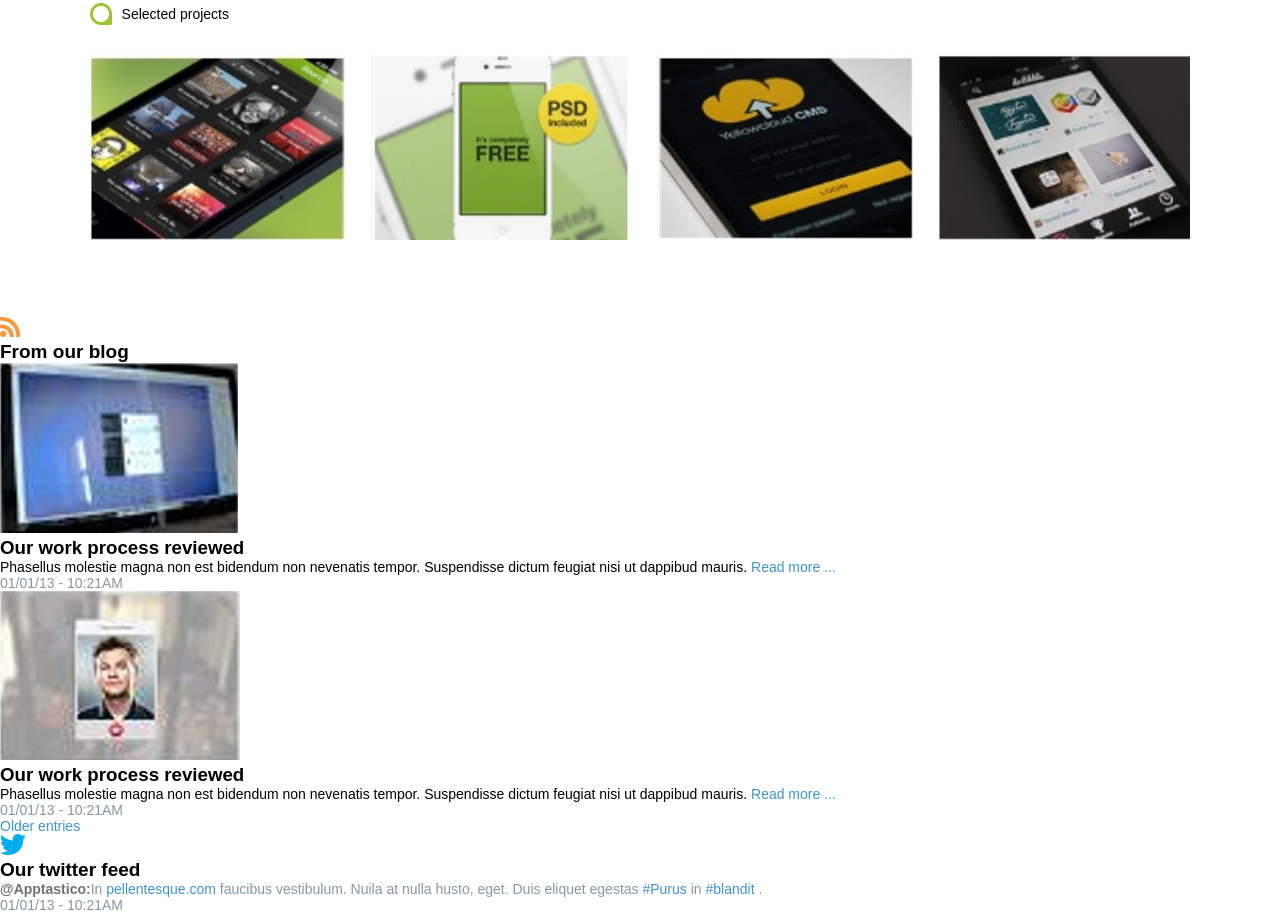
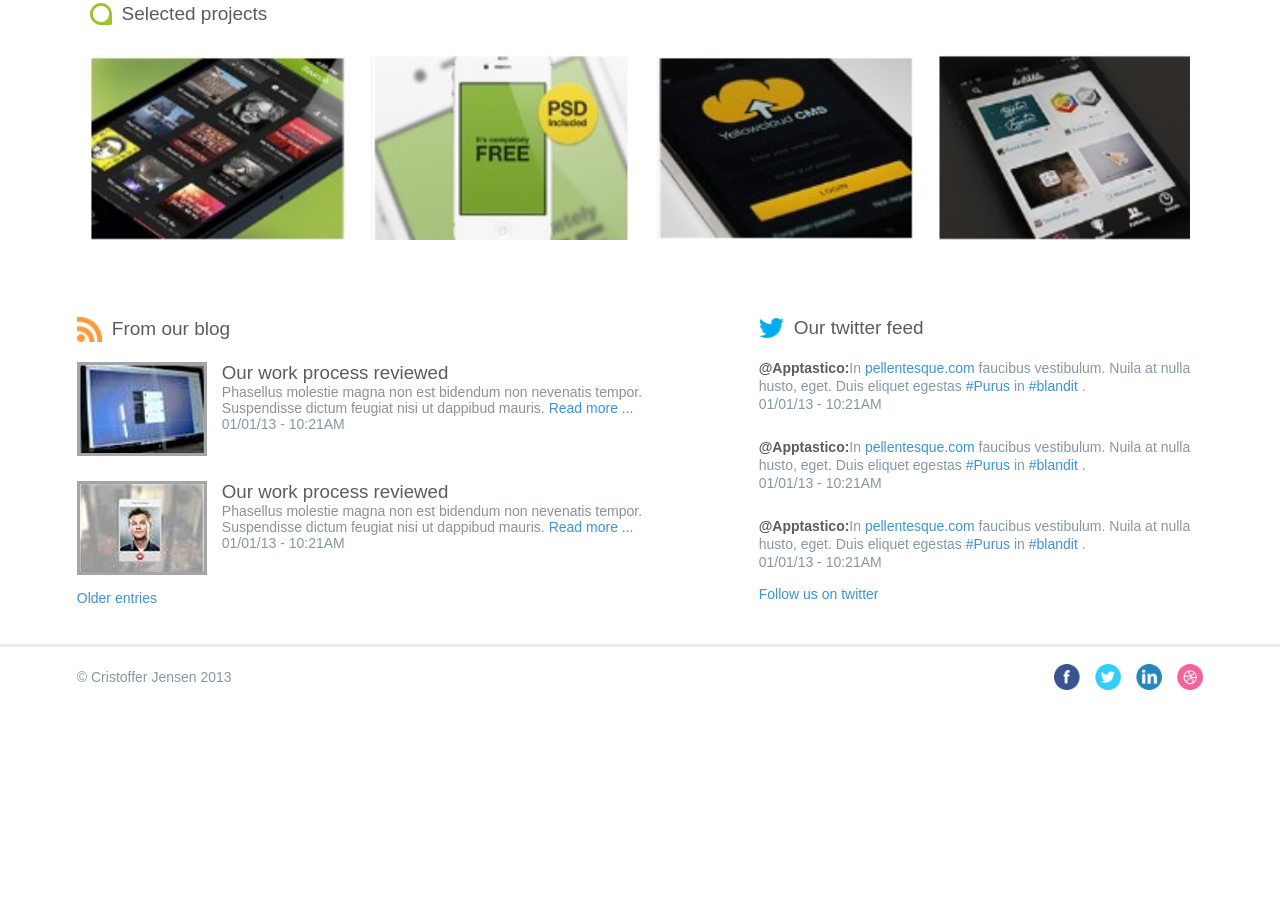
Before and after one commit to isabella871/Apptastico, a plain HTML site: page index.html in a window 1280 px wide. Shown: the part 984-1897 px from the top of the page. After the commit the page ends 1691 px from the top, so only its background shows below. Drawn offline with Linux system fonts and the light colour scheme.

Commit message:
Diseño en pantallas grandes

```diff
--- a/index.html
+++ b/index.html
@@ -69,7 +69,7 @@
         <section class="block2">
             <div class="icon1">
                 <img src="img/shape02.png" alt="img1">
-                <p>Selected projects</p>
+                <h2 style="color: #5c5c5c; font-weight: 500;">Selected projects</h2>
             </div>
             <div class="block1">
                 <img src="img/celuapp.webp" alt="img1">
@@ -79,43 +79,67 @@
             </div>
         </section>
 
-        <section>
+        <section class="block3">
             <div>
+                <div class="sub-tittle">
+                    <img src="img/shape03.png" alt="img1">
+                    <h2 style="font-weight: 500;">From our blog</h2>
+                </div>
+                <div class="content-b3">
+                    <div class="content-blog">
+                        <img class="blog-img" src="img/Captura de pantalla .png" alt="imGBLOG">
                         <div>
-                    <img src="img/shape03.png" alt="img1">
-                    <h2>From our blog</h2>
-                </div>
-                <div>
-                    <img src="img/Captura de pantalla .png" alt="">
-                    <div>
-                        <h3>Our work process reviewed</h3>
-                        <p>Phasellus molestie magna non est bidendum non nevenatis tempor. Suspendisse dictum feugiat nisi ut dappibud mauris. <span style="color: #3d94d1;"> Read more ...</span></p>
+                            <h3 style="color: #5c5c5c; font-weight: 500;">Our work process reviewed</h3>
+                            <p style="color: #8b9297;">Phasellus molestie magna non est bidendum non nevenatis tempor. Suspendisse dictum feugiat nisi ut dappibud mauris. <span style="color: #3d94d1;"> Read more ...</span></p>
                             <p style="color: #8697a4;">01/01/13 - 10:21AM</p>
                         </div>
                     </div>
+                    <div class="content-blog">
+                        <img class="blog-img" src="img/cap de pantalla.png" alt="imgBlog">
                         <div>
-                    <img src="img/cap de pantalla.png" alt="">
-                    <div>
-                        <h3>Our work process reviewed</h3>
-                        <p>Phasellus molestie magna non est bidendum non nevenatis tempor. Suspendisse dictum feugiat nisi ut dappibud mauris. <span style="color: #3d94d1;"> Read more ...</span></p>
+                            <h3 style="color: #5c5c5c; font-weight: 500;">Our work process reviewed</h3>
+                            <p style="color: #8b9297;">Phasellus molestie magna non est bidendum non nevenatis tempor. Suspendisse dictum feugiat nisi ut dappibud mauris. <span style="color: #3d94d1;"> Read more ...</span></p>
                             <p style="color: #8697a4;">01/01/13 - 10:21AM</p>
                         </div>
+                    </div>
+                </div>
                 <p style="color: #3d94d1;">Older entries</p>
-                </div>
             </div>
 
 
             <div>
+                <div class="sub-tittle">
+                    <img src="img/shape04.png" alt="img2">
+                    <h2 style="font-weight: 500;">Our twitter feed</h2>
+                </div>
+                <div class="block4">
                     <div>
-                    <img src="img/shape04.png" alt="img2">
-                    <h2>Our twitter feed</h2>
+                        <p style="color: #8697a4;"><span style="color: #5c5c5c; font-weight: 600; ">@Apptastico:</span>In <span style="color: #3d94d1;">pellentesque.com</span> faucibus vestibulum. Nuila at nulla husto, eget. Duis eliquet egestas <span style="color: #3d94d1;">#Purus</span> in  <span style="color: #3d94d1;"> #blandit </span>.</p>
+                        <p style="color: #8697a4;">01/01/13 - 10:21AM</p>
                     </div>
                     <div>
-                    <p style="color: #8697a4;"><span style="color: #707274; font-weight: 600; ">@Apptastico:</span>In <span style="color: #3d94d1;">pellentesque.com</span> faucibus vestibulum. Nuila at nulla husto, eget. Duis eliquet egestas <span style="color: #3d94d1;">#Purus</span> in  <span style="color: #3d94d1;"> #blandit </span>.</p>
+                        <p style="color: #8697a4;"><span style="color: #5c5c5c; font-weight: 600; ">@Apptastico:</span>In <span style="color: #3d94d1;">pellentesque.com</span> faucibus vestibulum. Nuila at nulla husto, eget. Duis eliquet egestas <span style="color: #3d94d1;">#Purus</span> in  <span style="color: #3d94d1;"> #blandit </span>.</p>
+                        <p style="color: #8697a4;">01/01/13 - 10:21AM</p>
+                    </div>
+
+                    <div>
+                        <p style="color: #8697a4;"><span style="color: #5c5c5c; font-weight: 600; ">@Apptastico:</span>In <span style="color: #3d94d1;">pellentesque.com</span> faucibus vestibulum. Nuila at nulla husto, eget. Duis eliquet egestas <span style="color: #3d94d1;">#Purus</span> in  <span style="color: #3d94d1;"> #blandit </span>.</p>
                         <p style="color: #8697a4;">01/01/13 - 10:21AM</p>
                     </div>
                 </div>
+                <p style="color: #3d94d1;">Follow us on twitter</p>
+            </div>
         </section>
     </main>
+
+    <footer>
+        <p>© Cristoffer Jensen 2013</p>
+        <div class="img-footer">
+            <img src="img/Facebook.png" alt="facebook">
+            <img src="img/Twitter.png" alt="twitter">
+            <img src="img/Linkedin.png" alt="Linkedin">
+            <img src="img/Dribbble.png" alt="Dribble">
+        </div>
+    </footer>
 </body>
 </html>
--- a/styles.css
+++ b/styles.css
@@ -10,8 +10,10 @@
     --azulClaro: #3d94d1;
     --grisClaro: #ebebeb;
     --grisOscuro: #8697a4;
-    --subtitulo: #8697a4;
+    --subtitulo: #8b9297;
+    --subtitulo2: #5c5c5c;
     --texto: #8697a4;
+    --cuadros: #a5a5a5;;
 }
 
 body{
@@ -136,9 +138,87 @@ h1{
     gap: 30px;
 }
 
+.block3{
+    padding: 0 6%;
+    display: flex;
+    gap: 110px;
+}
+
 .icon1{
     padding-left: 7%;
     display: flex;
     align-items: center;
     gap: 10px;
 }
+
+.sub-tittle{
+    display: flex;
+    gap: 10px;
+    padding-bottom: 20px;
+    align-items: center;
+    color: var(--subtitulo2);
+}
+
+.content-blog{
+    display: flex;
+    gap: 15px;
+}
+
+.content-blog img{
+    border: 3px solid var(--cuadros);
+}
+
+.sub-tittle img{
+    width: 25px;
+}
+
+.blog-img{
+    width: 130px;
+}
+
+.content-b3{
+    display: flex;
+    flex-direction: column;
+    gap: 25px;
+    padding-bottom: 15px;
+}
+
+.items3{
+    padding-bottom: 200px;
+}
+
+.block4{
+    display: flex;
+    flex-direction: column;
+    gap: 25px;
+    padding-bottom: 15px;
+    line-height: 18px;
+}
+
+.links{
+    display: flex;
+    justify-content: space-around;
+}
+
+footer{
+    color: var(--texto);
+    border-top: 3px solid var(--grisClaro);
+    margin-top: 3%;
+    padding: 17px 6%;
+    align-items: center;
+    display: flex;
+    justify-content: space-between;
+}
+
+.img-footer{
+    display: flex;
+    gap: 15px;
+}
+
+footer img{
+    width: 26px;
+}
+
+@media (min-width: 921) and (max-width: 1279) {
+
+}
```
Lines whose indentation alone changed are shown as unchanged.
